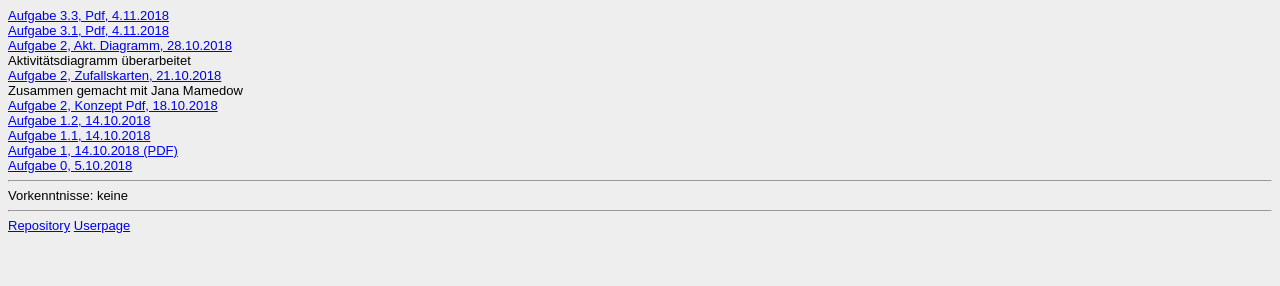
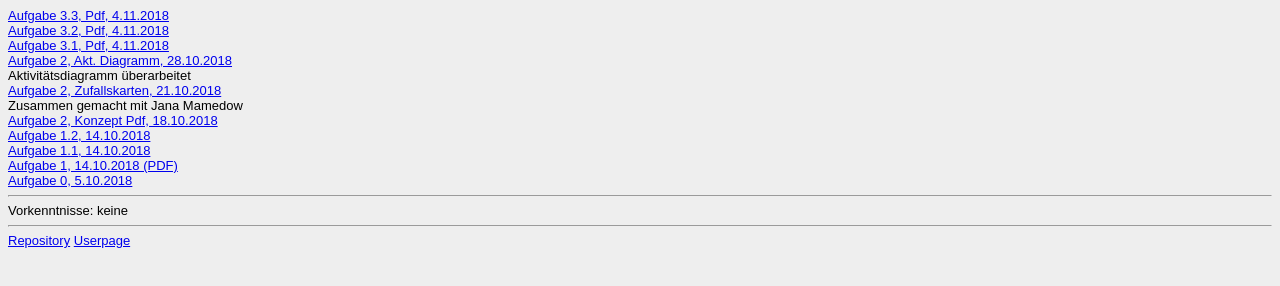
Before and after one commit to Koelleka/eia2_userpages, a plain HTML site: page steckbrief.htm in a window 1280 px wide. Drawn offline with Linux system fonts and the light colour scheme.

Commit message:
Fehlende Datei

```diff
--- a/steckbrief.htm
+++ b/steckbrief.htm
@@ -1,6 +1,7 @@
 <html> <head> <style>body {font-family:arial; font-size:small; background:#eeeeee}</style> </head>
 <body>
 <a href="https://koelleka.github.io/eia2/Aufgabe3/Aufgabe_3.3.pdf" target="_blank">Aufgabe 3.3, Pdf, 4.11.2018</a><br/>
+<a href="https://koelleka.github.io/eia2/Aufgabe3/Aufgabe_3.2.pdf" target="_blank">Aufgabe 3.2, Pdf, 4.11.2018</a><br/>
 <a href="https://koelleka.github.io/eia2/Aufgabe3/Aufgabe_3.1.pdf" target="_blank">Aufgabe 3.1, Pdf, 4.11.2018</a><br/>
 
 <a href="https://koelleka.github.io/eia2/Aufgabe2/uno.pdf" target="_blank">Aufgabe 2, Akt. Diagramm, 28.10.2018</a><br/>
```
